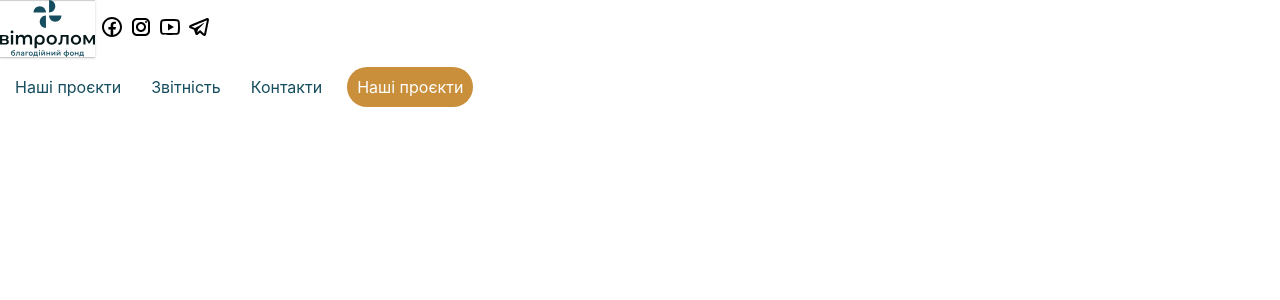
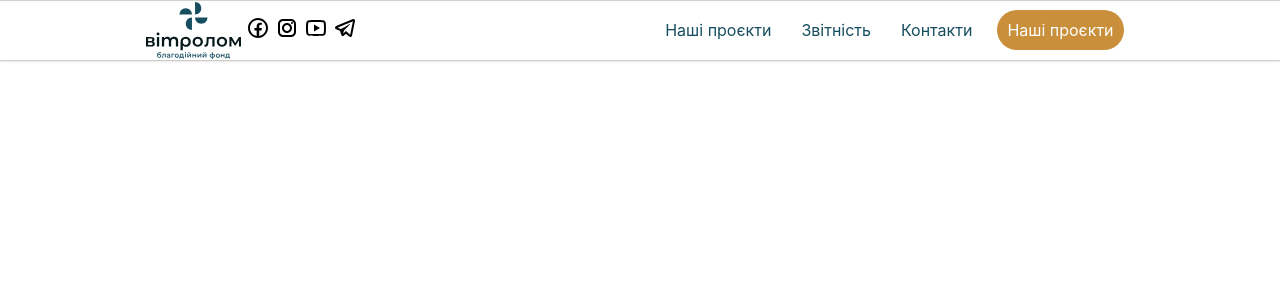
Before and after one commit to SarnaKhmel/vitrolom, a React (Create React App) app: page / in a window 1280 px wide. Shown: the top 300 px of the page. Built offline with nearby package versions, Linux system fonts and the light colour scheme.

Commit message:
fin header

```diff
--- a/src/components/Header/Header.jsx
+++ b/src/components/Header/Header.jsx
@@ -1,12 +1,13 @@
 import LogoBox from "./LogoBox/LogoBox";
 import HeaderBar from "./HeaderBar/HeaderBar";
+import { Box } from "./Header.styles";
 
 const Header = () => {
   return (
-    <>
+    <Box>
       <LogoBox />
       <HeaderBar />
-    </>
+    </Box>
   );
 };
 
--- /dev/null
+++ b/src/components/Header/Header.styles.js
@@ -0,0 +1,11 @@
+import styled from "styled-components";
+
+export const Box = styled.div`
+  display: flex;
+  flex-direction: row;
+  align-items: center;
+  justify-content: space-around;
+
+  box-shadow: inset 0px 2px 1px -1px rgb(0 0 0 / 20%),
+    0px 1px 1px 0px rgb(0 0 0 / 14%), 0px 1px 3px 0px rgb(0 0 0 / 12%);
+`;
--- a/src/components/Header/HeaderBar/Bar.styles.js
+++ b/src/components/Header/HeaderBar/Bar.styles.js
@@ -11,6 +11,7 @@ export const BarBtn = styled.a`
   color: #164e5f;
   &:hover,
   &:focus {
+    cursor: pointer;
     box-shadow: inset 0px 2px 1px -1px rgb(0 0 0 / 20%),
       0px 1px 1px 0px rgb(0 0 0 / 14%), 0px 1px 3px 0px rgb(0 0 0 / 12%);
   }
@@ -24,6 +25,7 @@ export const BarBtnHelp = styled.a`
   color: #fff;
   &:hover,
   &:focus {
+    cursor: pointer;
     box-shadow: inset 0px 2px 1px -1px rgb(0 0 0 / 20%),
       0px 1px 1px 0px rgb(0 0 0 / 14%), 0px 1px 3px 0px rgb(0 0 0 / 12%);
   }
```
